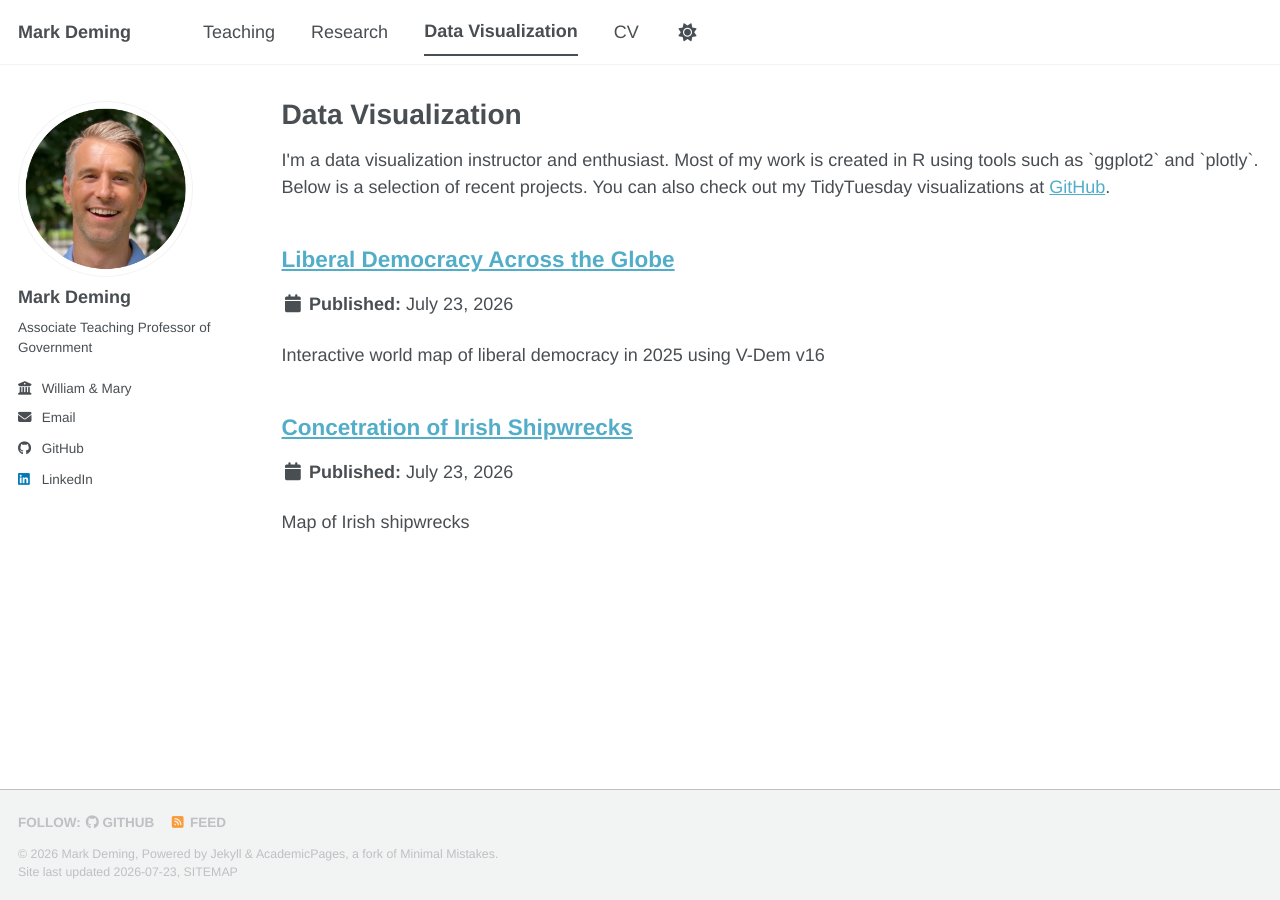
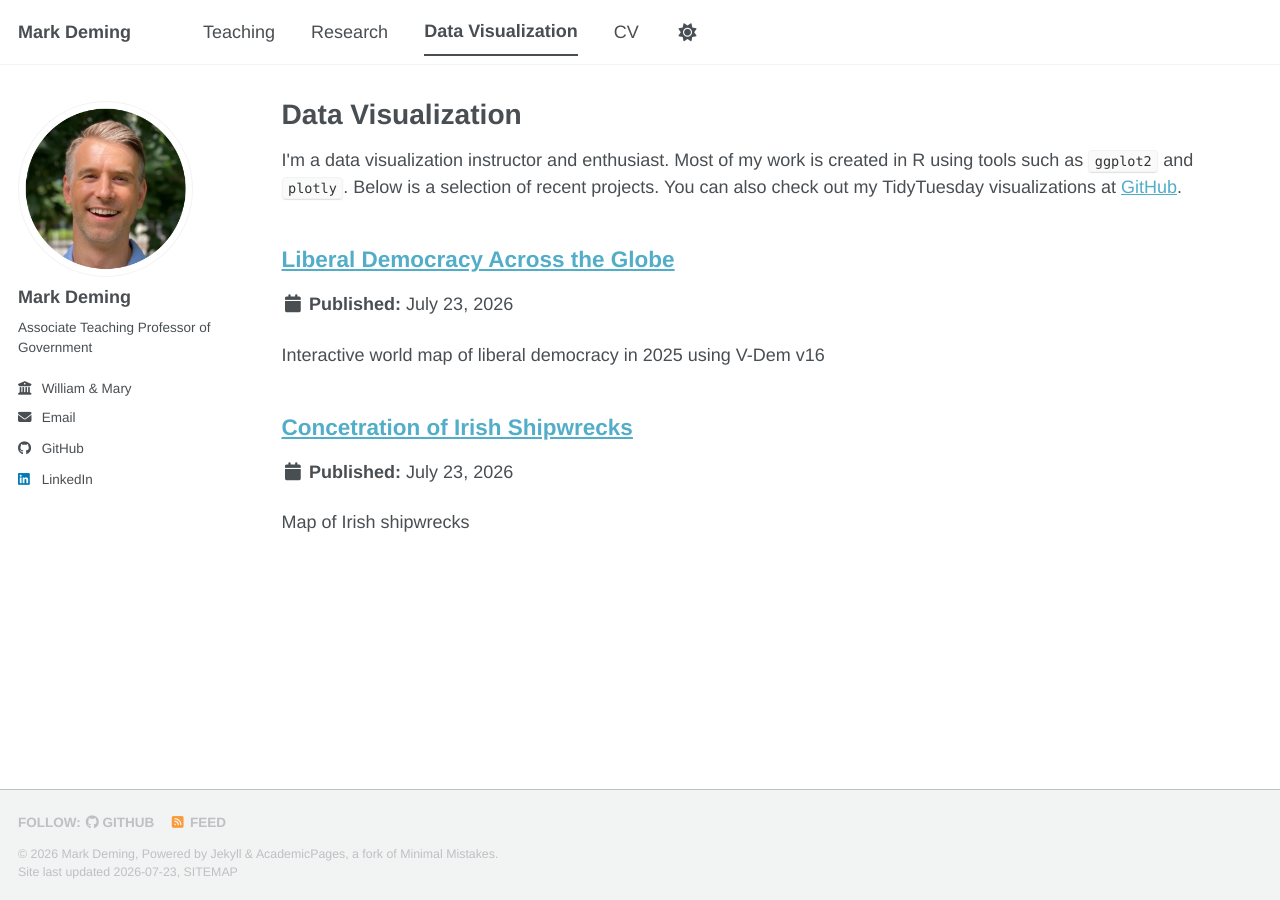
Before and after one commit to jmdeming/jmdeming.github.io, a Jekyll site: the page built from _pages/portfolio.html, in a window 1280 px wide. Built offline with Jekyll 4.4.1, drawn with Linux system fonts in a browser that asks for light colours; a style sheet for code colours, icons or effects is not loaded.

```diff
--- a/_pages/portfolio.html
+++ b/_pages/portfolio.html
@@ -6,7 +6,7 @@ author_profile: true
 ---
 
 <p>
-I'm a data visualization instructor and enthusiast. Most of my work is created in R using tools such as `ggplot2` and `plotly`. Below is a selection of recent projects. You can also check out my TidyTuesday visualizations at <a href="https://github.com/jmdeming/tidytuesday" target="_blank" rel="noopener noreferrer">GitHub</a>.
+I'm a data visualization instructor and enthusiast. Most of my work is created in R using tools such as <code>ggplot2</code> and <code>plotly</code>. Below is a selection of recent projects. You can also check out my TidyTuesday visualizations at <a href="https://github.com/jmdeming/tidytuesday" target="_blank" rel="noopener noreferrer">GitHub</a>.
 </p>
 
 {% include base_path %}
```
